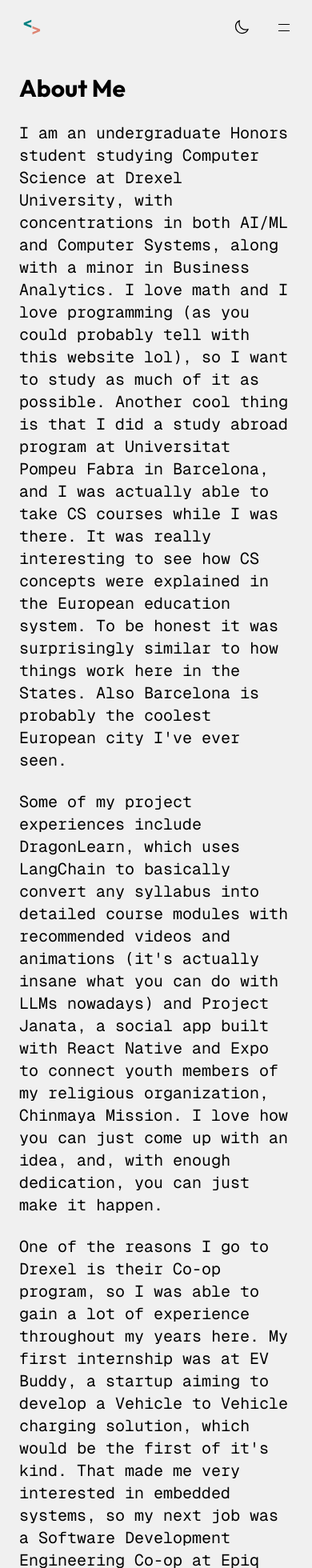
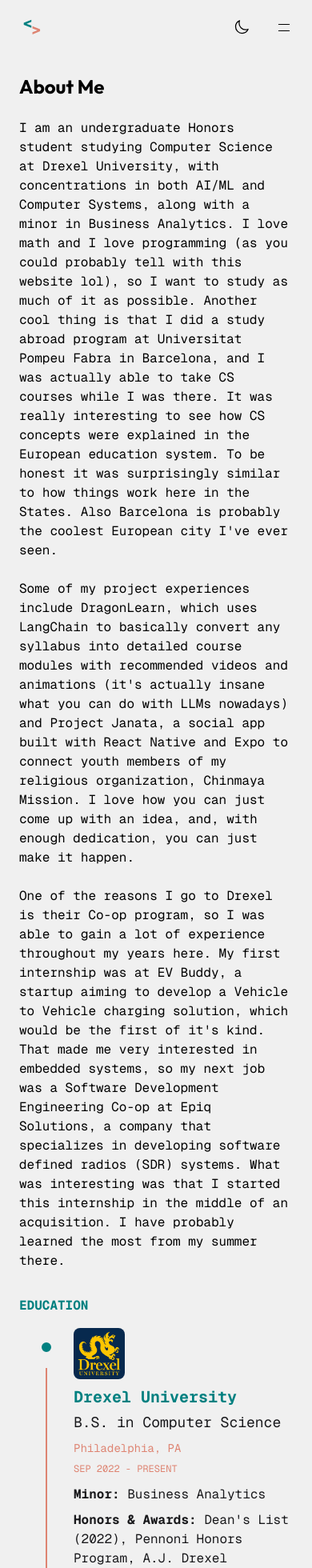
Before and after one commit to theabhiramr/theabhiramr, a React (Vite) app: page /about in a window 390 px wide. Shown: the top 1960 px of the page at 80% size. Built offline with nearby package versions, Linux system fonts and the light colour scheme.

Commit message:
fixed text sizing (maybe i shouldve studied ux design)

```diff
--- a/src/pages/About.jsx
+++ b/src/pages/About.jsx
@@ -111,7 +111,7 @@
         initial="hidden"
         animate={headerInView ? "visible" : "hidden"}
         transition={{ duration: 0.5, ease: "easeOut" }}
-        className="font-outfit text-3xl font-bold mb-6 text-content"
+        className="font-outfit text-2xl md:text-3xl font-bold mb-6 text-content"
       >
         About Me
       </motion.h1>
@@ -127,7 +127,7 @@
             key={i}
             variants={fadeUp}
             transition={{ duration: 0.5, ease: "easeOut" }}
-            className="font-geist-mono text-xl text-content mb-6"
+            className="font-geist-mono text-base md:text-xl text-content mb-6"
           >
             {text}
           </motion.p>
@@ -144,7 +144,7 @@
         <motion.p
           variants={fadeUp}
           transition={{ duration: 0.5, ease: "easeOut" }}
-          className="font-geist-mono text-xl font-bold uppercase mb-4 text-primary"
+          className="font-geist-mono text-base md:text-xl font-bold uppercase mb-4 text-primary"
         >
           Education
         </motion.p>
@@ -170,7 +170,7 @@
         </motion.p>
         <motion.ul
           variants={staggerContainer}
-          className="font-geist-mono text-xl list-disc mb-8 pl-8 text-muted big-bullets"
+          className="font-geist-mono text-lg md:text-xl list-disc mb-8 pl-8 text-muted big-bullets"
         >
           {funFacts.map((fact, i) => (
             <motion.li
```
